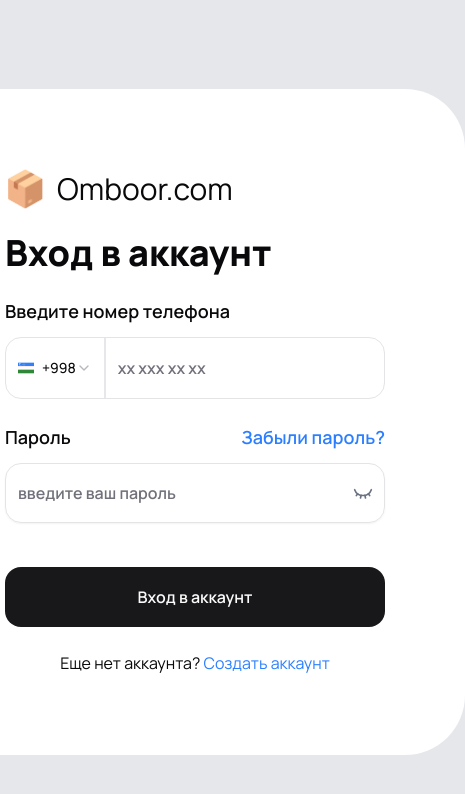
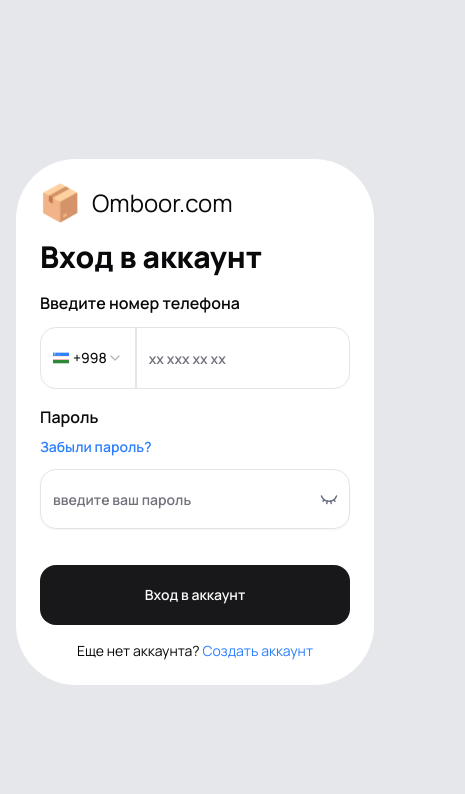
Before and after one commit to Ravshanbekovvb/omboor.com, a Next.js app in the folder frontend/: page / in a window 390 px wide. Shown: the top 794 px of the page, 465 px wide, since content can reach past the window. Built offline with nearby package versions, Linux system fonts and the light colour scheme.

Commit message:
feat: update UI layout and styles for the login form

```diff
--- a/frontend/src/app/page.tsx
+++ b/frontend/src/app/page.tsx
@@ -30,17 +30,25 @@
 	}
 
 	return (
-		<div className='flex min-h-screen items-center justify-center'>
-			<form>
-				<div className='rounded-[60px] bg-white p-20'>
-					<div className='min-w-[380px] space-y-6'>
+		<div className='flex min-h-screen items-center justify-center px-4'>
+			<form className='w-full max-w-xl'>
+				<div className='rounded-[60px] bg-white p-6 sm:p-12 md:p-16 lg:p-20'>
+					<div className='w-full space-y-4 sm:space-y-6'>
 						<div className='flex items-center gap-3'>
-							<Image src={'/main-logo.jpg'} width={40} height={20} alt='main logo' />
-							<div className='text-3xl'>Omboor.com</div>
+							<Image
+								src={'/main-logo.jpg'}
+								width={40}
+								height={20}
+								alt='main logo'
+								className='shrink-0'
+							/>
+							<div className='truncate text-2xl sm:text-3xl'>Omboor.com</div>
 						</div>
-						<h3 className='text-4xl font-black'>Вход в аккаунт</h3>
+						<h3 className='text-3xl font-black sm:text-4xl'>Вход в аккаунт</h3>
 						<div className='flex flex-col items-start gap-3'>
-							<label className='text-lg font-semibold'>Введите номер телефона</label>
+							<label className='text-base font-semibold sm:text-lg'>
+								Введите номер телефона
+							</label>
 							<div className='focus-within:ring-ring aria-invalid:ring-destructive/20 dark:aria-invalid:ring-destructive/40 aria-invalid:border-destructive flex w-full items-center rounded-2xl border transition-colors focus-within:ring-2 focus-within:ring-offset-2'>
 								<Select
 									open={isDropdownOpen}
@@ -51,16 +59,16 @@
 										if (country) setSelectedCountry(country)
 									}}
 								>
-									<SelectTrigger className='w-[120px] rounded-none border-0 shadow-none outline-none focus-visible:ring-0 focus-visible:ring-offset-0'>
-										<div className='flex items-center gap-2'>
+									<SelectTrigger className='w-[100px] rounded-none border-0 shadow-none outline-none focus-visible:ring-0 focus-visible:ring-offset-0 sm:w-[120px]'>
+										<div className='flex items-center gap-1 sm:gap-2'>
 											{getFlagComponent(selectedCountry.code)}
-											<span className='font-medium'>
+											<span className='text-sm font-medium sm:text-base'>
 												{selectedCountry.dial_code}
 											</span>
 										</div>
 									</SelectTrigger>
 									<SelectContent
-										className='max-h-[260px] w-[225px]'
+										className='max-h-[260px] w-[200px] sm:w-[225px]'
 										position='popper'
 										align='start'
 									>
@@ -69,10 +77,10 @@
 												<SelectItem key={country.code} value={country.code}>
 													<div className='flex items-center gap-1'>
 														{getFlagComponent(country.code)}
-														<span className='min-w-12 font-medium'>
+														<span className='min-w-10 text-sm font-medium sm:min-w-12 sm:text-base'>
 															{country.dial_code}
 														</span>
-														<span className='truncate text-sm text-gray-600'>
+														<span className='truncate text-xs text-gray-600 sm:text-sm'>
 															{country.name}
 														</span>
 													</div>
@@ -87,15 +95,15 @@
 									value={phoneNumber}
 									onChange={e => setPhoneNumber(e.target.value)}
 									placeholder={'xx xxx xx xx'}
-									className='text-md rounded-none border-0 border-l-2 border-l-gray-200 shadow-none outline-none focus-visible:border-l-gray-200 focus-visible:ring-0 focus-visible:ring-offset-0'
+									className='rounded-none border-0 border-l-2 border-l-gray-200 text-sm shadow-none outline-none focus-visible:border-l-gray-200 focus-visible:ring-0 focus-visible:ring-offset-0 sm:text-base'
 									required
 								/>
 							</div>
 						</div>
 						<div className='space-y-3'>
-							<div className='flex items-center justify-between text-lg font-semibold'>
+							<div className='flex flex-col gap-2 text-base font-semibold sm:flex-row sm:items-center sm:justify-between sm:text-lg'>
 								<label>Пароль</label>
-								<label className='cursor-pointer text-blue-500 hover:underline'>
+								<label className='cursor-pointer text-sm text-blue-500 hover:underline sm:text-base'>
 									Забыли пароль?
 								</label>
 							</div>
@@ -106,21 +114,28 @@
 									onChange={e => setPassword(e.target.value)}
 									placeholder='введите ваш пароль'
 									required
-									className='w-full pr-10'
+									className='w-full pr-10 text-sm sm:text-base'
 								/>
 								<button
 									type='button'
 									onClick={() => setIsHashed(!isHashed)}
 									className='absolute top-1/2 right-3 -translate-y-1/2 cursor-pointer text-gray-500 transition-colors hover:text-gray-700'
 								>
-									{isHashed ? <Eye size={20} /> : <EyeClosed size={20} />}
+									{isHashed ? (
+										<Eye size={18} className='sm:h-5 sm:w-5' />
+									) : (
+										<EyeClosed size={18} className='sm:h-5 sm:w-5' />
+									)}
 								</button>
 							</div>
 						</div>
-						<Button className='mt-5 w-full' type='button'>
+						<Button
+							className='mt-5 w-full py-3 text-sm sm:py-4 sm:text-base'
+							type='button'
+						>
 							Вход в аккаунт
 						</Button>
-						<p className='w-full text-center'>
+						<p className='w-full text-center text-sm sm:text-base'>
 							Еще нет аккаунта?{' '}
 							<a href='#' className='cursor-pointer text-blue-500 hover:underline'>
 								Создать аккаунт
```
Also changed, not shown: 1 other file (tests, documents, lock files or other folders).
